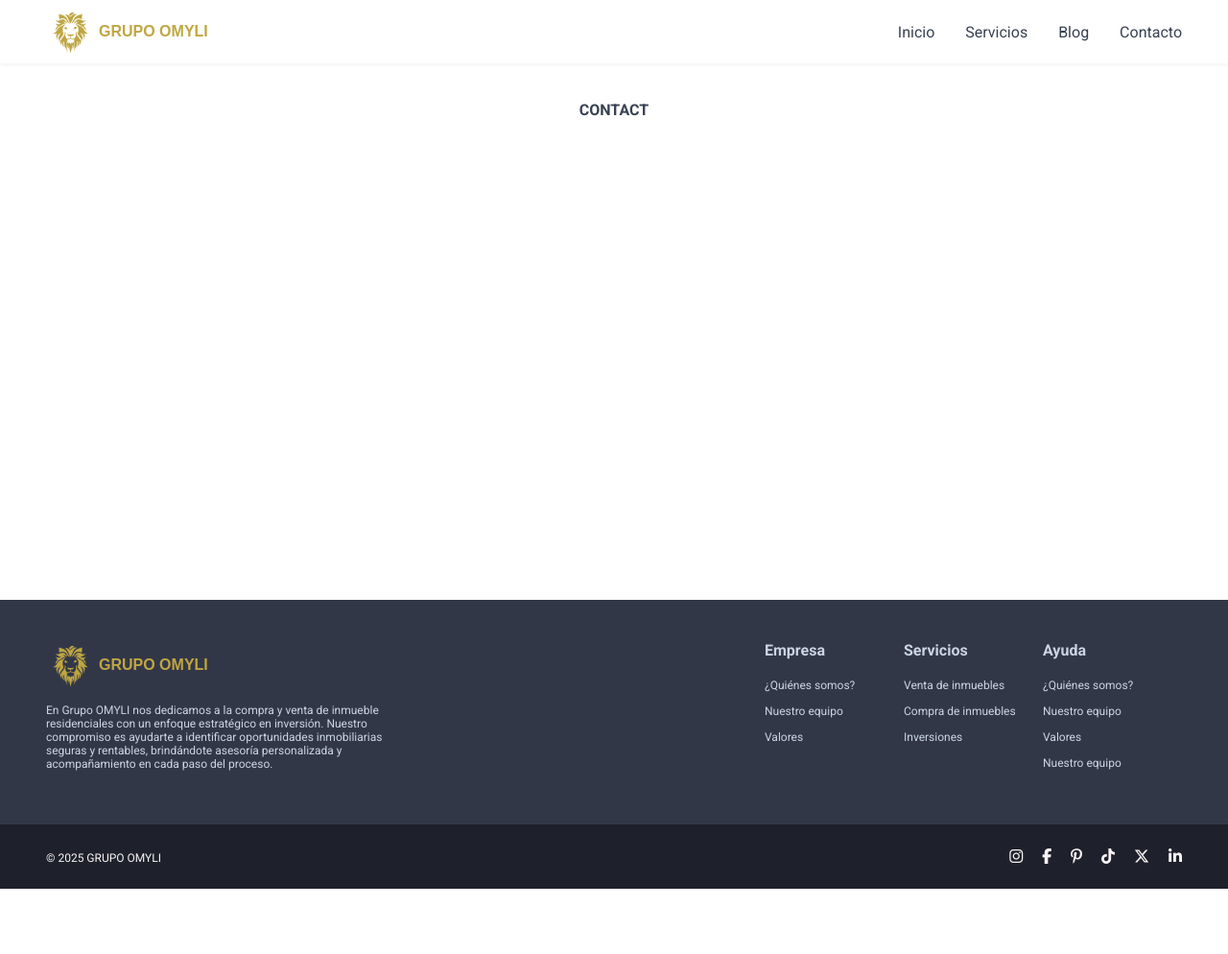
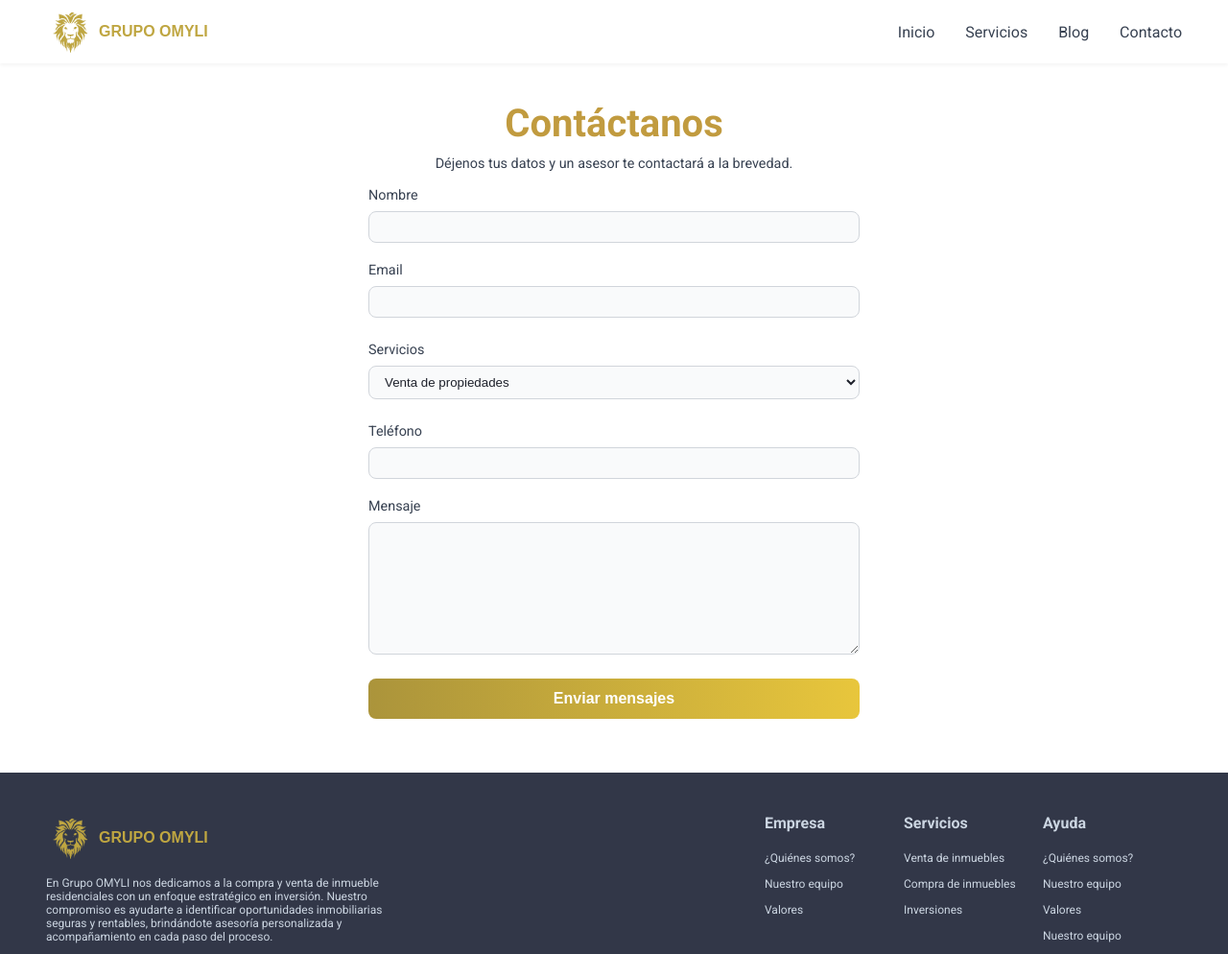
Before and after one commit to omyli/omyli-website, an Astro site: page /ContactInfo in a window 1280 px wide. Shown: the top 994 px of the page at 96% size. Before the commit the page ends 926 px from the top, so only its background shows below. Built offline with nearby package versions, Linux system fonts and the light colour scheme; Astro itself is replaced by a stand-in of ours; a web font is replaced by a local one.

Commit message:
contact form added

```diff
--- /dev/null
+++ b/src/components/ContactForm.astro
@@ -0,0 +1,32 @@
+---
+import DropDown from "./DropDown.astro";
+import "../css/contactform.css";
+---
+
+<div class="contact-form-container">
+  <form action="">
+    <!-- NAME -->
+    <label for="nombre">Nombre</label>
+    <input id="nombre" name="name" type="text" />
+    <!-- EMAIL -->
+    <label for="email">Email</label>
+    <input id="email" name="email" type="email" />
+    <!-- SERVICIO -->
+    <label for="servicio">Servicios</label>
+    <select id="servicio" name="service">
+      <option value="venta de propiedades">Venta de propiedades</option>
+      <option value="alquiler de propiedades">Alquiler de propiedades</option>
+      <option value="inversion inmobiliaria">Inversión Inmobiliaria</option>
+      <option value="administración de propiedades"
+        >Administración de Propiedades</option
+      >
+    </select>
+    <!-- TELEFONO -->
+    <label for="phone">Teléfono</label>
+    <input id="phone" name="phone" type="text" />
+    <!-- MENSAGE -->
+    <label for="phone">Mensaje</label>
+    <textarea id="phone" name="phone"></textarea>
+    <button type="submit">Enviar mensajes</button>
+  </form>
+</div>
--- /dev/null
+++ b/src/components/DropDown.astro
@@ -0,0 +1,20 @@
+---
+import "../css/dropdown.css";
+---
+
+<div class="dropdown-container">
+  <select id="lada" name="service">
+    <option value="+52">
+      <img src="https://flagcdn.com/w40/mx.png" alt="México" /> México +52
+    </option>
+    <option value="+52">
+      <img src="https://flagcdn.com/w40/mx.png" alt="México" /> México +52
+    </option>
+    <option value="+52">
+      <img src="https://flagcdn.com/w40/mx.png" alt="México" /> México +52
+    </option>
+    <option value="+52">
+      <img src="https://flagcdn.com/w40/mx.png" alt="México" /> México +52
+    </option>
+  </select>
+</div>
--- a/src/css/contact.css
+++ b/src/css/contact.css
@@ -3,11 +3,59 @@
   flex-direction: column;
   justify-content: flex-start;
   align-items: center;
-  padding: 2.5rem 0;
+  padding: 2.5rem 15rem;
   margin-top: 65px;
   min-height: 60vh;
 }
 
-.contact-main-container h1 {
+.contact-main-container .contact-form-container {
+  display: flex;
+  width: 100%;
+  flex-direction: column;
+}
+
+.contact-main-container .contact-form-container h3 {
+  text-align: center;
+  font-size: 2.5rem;
+  color: #c19b3f;
+  text-align: left;
+  margin-bottom: 10px;
+}
+
+.contact-main-container .contact-form-container p {
+  font-size: 0.9rem;
   color: #374151;
 }
+
+/* Dispositivos muy pequeños (teléfonos en orientación vertical) */
+@media only screen and (max-width: 828px) {
+  .contact-main-container {
+    padding: 2.5rem 2rem;
+  }
+
+  .service-info-container h2 {
+    font-size: 2rem;
+    text-align: center;
+  }
+}
+
+/* Teléfonos en orientación horizontal (pantallas pequeñas y medianas) */
+@media only screen and (min-width: 768px) and (max-width: 829px) {
+  .contact-main-containerr {
+    padding: 2.5rem 5rem;
+  }
+}
+
+/* Tablets en orientación vertical (pantallas medianas) */
+@media only screen and (min-width: 830px) and (max-width: 1024px) {
+  .contact-main-container {
+    padding: 2.5rem 7rem;
+  }
+}
+
+/* Tablets en orientación horizontal y laptops pequeñas (pantallas grandes) */
+@media only screen and (min-width: 1025px) and (max-width: 1440px) {
+  .contact-main-container {
+    padding: 2.5rem 14rem;
+  }
+}
--- /dev/null
+++ b/src/css/contactform.css
@@ -0,0 +1,80 @@
+.contact-form-container {
+  display: flex;
+  justify-content: center;
+  align-items: center;
+  flex-direction: column;
+  width: 100%;
+  /* background-color: aqua; */
+}
+
+.contact-form-container form {
+  display: flex;
+  flex-direction: column;
+  width: 100%;
+  max-width: 512px;
+  padding: 1rem 1.5rem;
+  /* background-color: bisque; */
+}
+
+.contact-form-container form input {
+  margin-bottom: 25px;
+}
+
+.contact-form-container form textarea {
+  margin-bottom: 25px;
+}
+
+.contact-form-container form select {
+  margin-bottom: 25px;
+}
+
+.contact-form-container form label {
+  display: block;
+  margin-bottom: 0.5rem;
+  font-weight: 500;
+  font-size: 0.9rem;
+  color: #374151;
+}
+
+.contact-form-container form input[type="text"],
+input[type="email"],
+input[type="number"],
+select,
+textarea {
+  padding: 0.5rem 0.75rem;
+  margin-bottom: 1.25rem;
+  border: 1px solid #d1d5db;
+  border-radius: 0.5rem;
+  color: #1e212b;
+  background-color: #f9fafb;
+  transition: border-color 0.3s, background-color 0.3s, box-shadow 0.3s;
+}
+
+.contact-form-container form textarea {
+  resize: vertical;
+  min-height: 120px;
+}
+select:focus,
+input:focus,
+textarea:focus {
+  outline: none;
+  border-color: #bfa641;
+  background-color: #ffffff;
+  box-shadow: 0 0 0 3px #bfa64146;
+}
+
+.contact-form-container form button {
+  width: 100%;
+  background: linear-gradient(to right, #ab943b, #e8c63c);
+  color: #ffffff;
+  padding: 0.75rem;
+  font-size: 1rem;
+  font-weight: 600;
+  border: none;
+  border-radius: 0.5rem;
+  cursor: pointer;
+  transition: all 0.9s;
+}
+.contact-form-container form button:hover {
+  background: linear-gradient(to right, #d2b749, rgb(243, 207, 64));
+}
--- a/src/css/services.css
+++ b/src/css/services.css
@@ -6,6 +6,25 @@
   padding: 2.5rem 15rem;
   margin-top: 65px;
   min-height: 60vh;
+}
+
+.contact-form-container {
+  display: flex;
+  flex-direction: column;
+  margin-top: 25px;
+}
+
+.contact-form-container h3 {
+  text-align: center;
+  font-size: 2.5rem;
+  color: #c19b3f;
+  text-align: left;
+  margin-bottom: 10px;
+}
+
+.contact-form-container p {
+  font-size: 0.9rem;
+  color: #374151;
 }
 
 /* Dispositivos muy pequeños (teléfonos en orientación vertical) */
--- a/src/pages/ContactInfo.astro
+++ b/src/pages/ContactInfo.astro
@@ -1,10 +1,15 @@
 ---
 import Layout from "../layouts/Layout.astro";
+import ContactForm from "../components/ContactForm.astro";
 import "../css/contact.css";
 ---
 
 <Layout>
   <div class="contact-main-container">
-    <h1>CONTACT</h1>
+    <div class="contact-form-container">
+      <h3>Contáctanos</h3>
+      <p>Déjenos tus datos y un asesor te contactará a la brevedad.</p>
+      <ContactForm />
+    </div>
   </div>
 </Layout>
```
Also changed, not shown: src/css/dropdown.css (added, +8 -0 lines), src/pages/Services.astro (+7 -0 lines), 1 other file.
